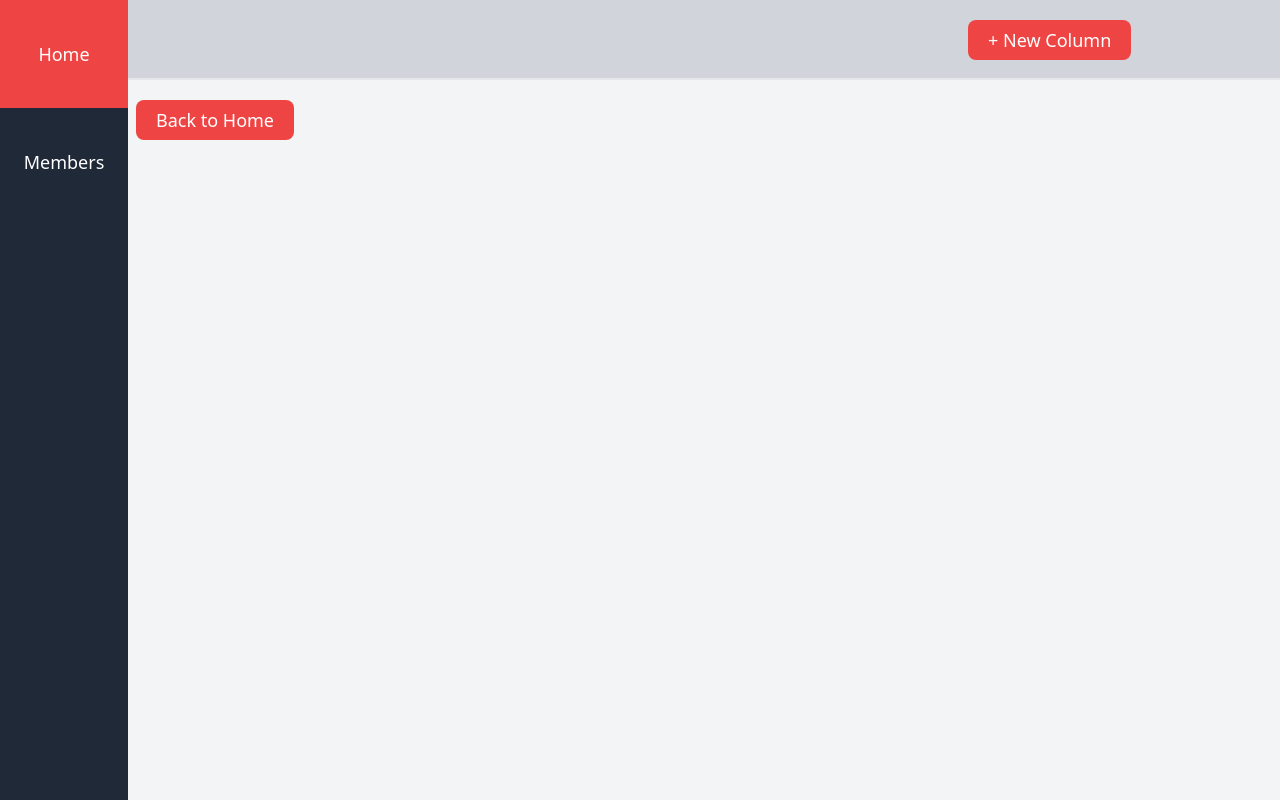
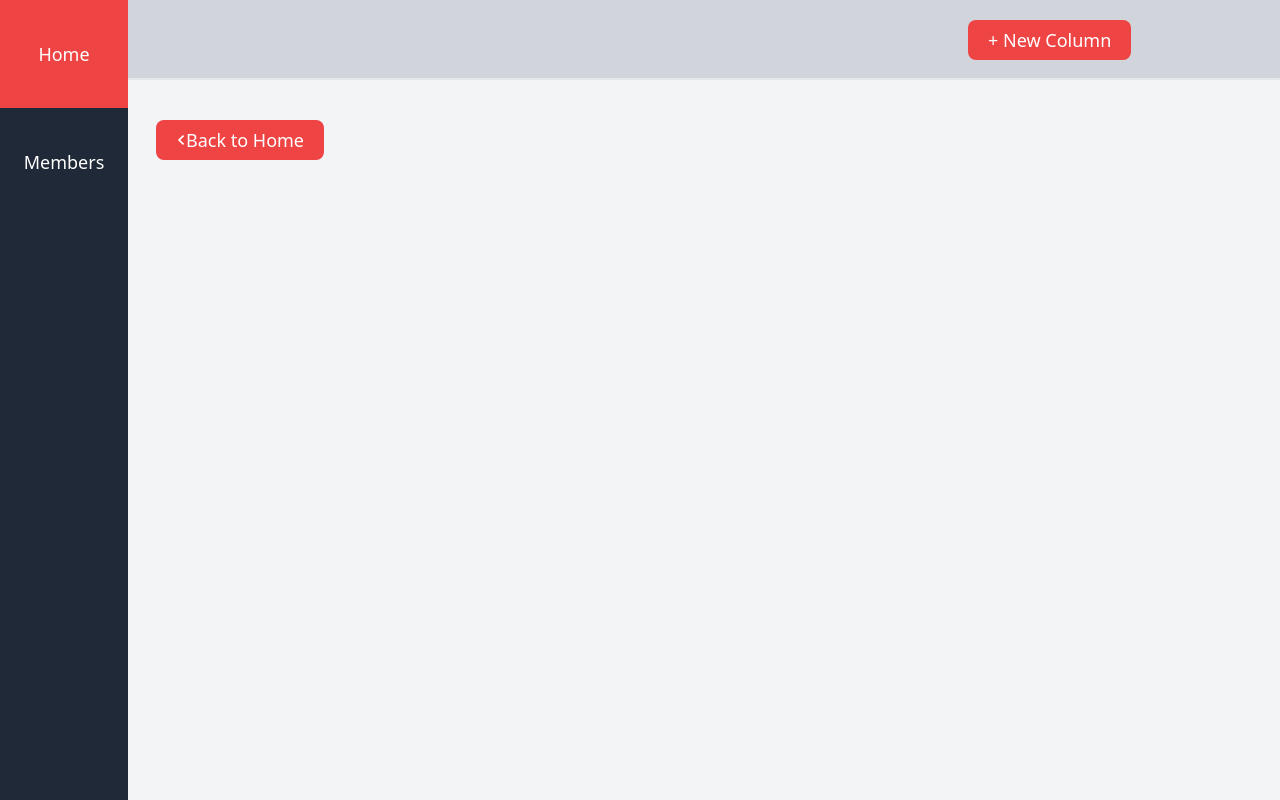
Before and after one commit to john4web/micro-trello, a React (Create React App) app: page /board/1 in a window 1280 px wide. Built offline with nearby package versions, Linux system fonts and the light colour scheme.

Commit message:
improving clickable links in markup

```diff
--- a/src/components/ProjectList.tsx
+++ b/src/components/ProjectList.tsx
@@ -11,7 +11,7 @@ export const ProjectList = () => {
     <Fragment>
       {projects.map((project, index) => {
         return (
-          <ul
+          <div
             key={index}
             className="m-4 shadow-md border border-l-8 bg-white w-60"
             style={{ borderColor: `${project.color}` }}
@@ -25,11 +25,11 @@ export const ProjectList = () => {
                 state: project.name,
               }}
             >
-              <li>
-                <div className="m-4 block px-9 py-10">{project.name}</div>
-              </li>
+              <div>
+                <div className="p-16">{project.name}</div>
+              </div>
             </Link>
-          </ul>
+          </div>
         );
       })}
     </Fragment>
--- a/src/views/Board.tsx
+++ b/src/views/Board.tsx
@@ -47,12 +47,28 @@ export const Board = () => {
         </div>
         <ModalAddColumn project={currentProject} />
       </div>
+
+      <div className="flex p-5">
+        <Link
+          to="/"
+          className=" flex items-center   h-10 px-5 m-2 mt-5 text-white transition-colors duration-150 bg-red-500 rounded-lg focus:shadow-outline hover:bg-red-700                                    "
+        >
+          <svg
+            xmlns="http://www.w3.org/2000/svg"
+            width="10"
+            height="10"
+            viewBox="0 0 24 24"
+            fill="#ffffff"
+          >
+            <path d="M16.67 0l2.83 2.829-9.339 9.175 9.339 9.167-2.83 2.829-12.17-11.996z" />
+          </svg>
+          Back to Home
+        </Link>
+      </div>
+
       <main className="grid grid-rows-1 gap-1 grid-flow-col">
         <ColumnList boardID={boardID} project={currentProject} />
       </main>
-      <button className="h-10 px-5 m-2 mt-5 text-white transition-colors duration-150 bg-red-500 rounded-lg focus:shadow-outline hover:bg-red-700">
-        <Link to="/">Back to Home</Link>
-      </button>
     </div>
   );
 };
```
Also changed, not shown: 1 other file (tests, documents, lock files or other folders).
